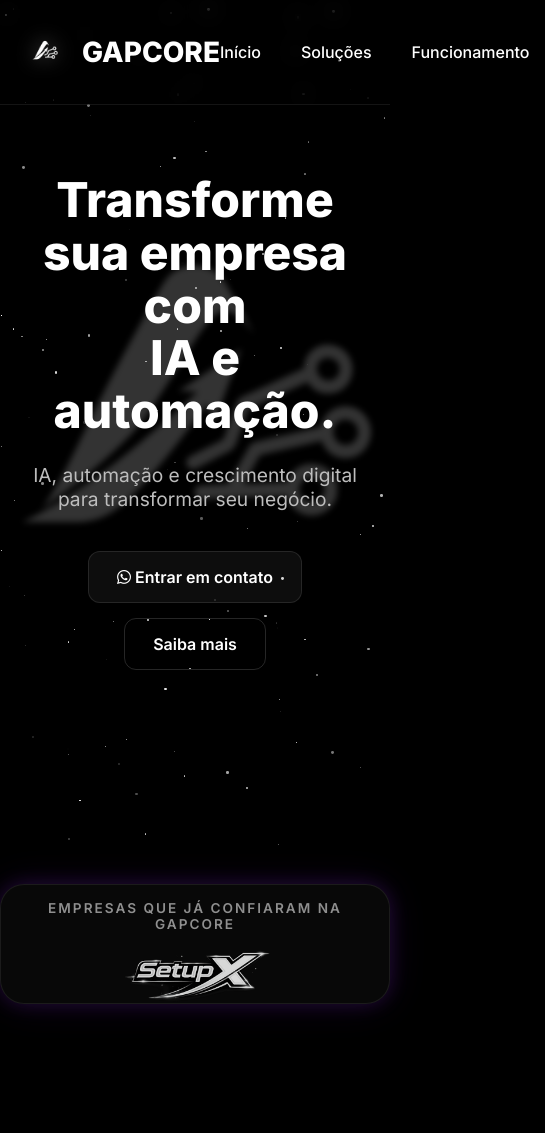
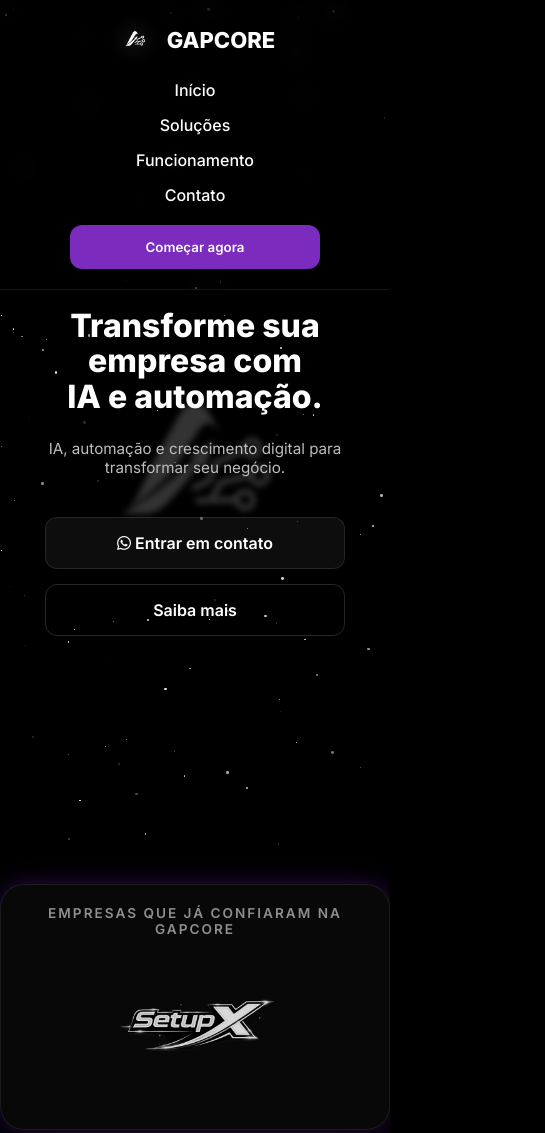
Before and after one commit to Gapcore/GapCode, a plain HTML site: page index.html in a window 390 px wide. Shown: the top 1133 px of the page, 545 px wide, since content can reach past the window. Drawn offline with Linux system fonts and the light colour scheme.

Commit message:
Correção para celular

```diff
--- a/site.css
+++ b/site.css
@@ -440,3 +440,124 @@
     line-height:1.6;
 
 }
+
+/* ===== RESPONSIVO ===== */
+
+@media (max-width: 768px){
+
+    /* Navbar */
+    .navbar{
+        flex-direction: column;
+        gap: 20px;
+        padding: 20px;
+    }
+
+    .nav-links{
+        flex-direction: column;
+        gap: 15px;
+        text-align: center;
+    }
+
+    .call-btn{
+        width: 100%;
+        max-width: 250px;
+    }
+
+    /* Hero */
+    .hero{
+        padding: 180px 20px 80px;
+    }
+
+    .hero h1{
+        font-size: 2.5rem;
+    }
+
+    .hero p{
+        font-size: 1rem;
+    }
+
+    .buttons{
+        flex-direction: column;
+        align-items: center;
+    }
+
+    .btn-primary,
+    .btn-secondary{
+        width: 100%;
+        max-width: 300px;
+        text-align: center;
+    }
+
+    /* Logo desfocada */
+    .blur-logo img{
+        width: 300px;
+    }
+
+    /* Clientes */
+    .clients{
+        height: auto;
+        padding: 20px;
+    }
+
+    .clients-logos img{
+        width: 100%;
+        max-width: 180px;
+        height: auto;
+        margin-top: 0;
+    }
+
+    /* Títulos */
+    .section-title h2{
+        font-size: 2rem;
+    }
+
+    /* Planos */
+    .plans-grid{
+        grid-template-columns: 1fr;
+    }
+
+    .plan-card{
+        padding: 25px;
+    }
+
+    .plan-card h3{
+        font-size: 1.6rem;
+    }
+
+    /* Funcionalidades */
+    .features-grid{
+        grid-template-columns: 1fr;
+    }
+
+    .feature-card{
+        padding: 25px;
+    }
+
+}
+
+/* Telas muito pequenas */
+
+@media (max-width: 480px){
+
+    .logo{
+        font-size: 22px;
+    }
+
+    .logo img{
+        width: 40px;
+        height: 40px;
+    }
+
+    .hero h1{
+        font-size: 2rem;
+    }
+
+    .hero p{
+        font-size: .95rem;
+    }
+
+    .section-title h2{
+        font-size: 1.7rem;
+    }
+
+}
```
Also changed, not shown: index.html (+0 -1 lines).
